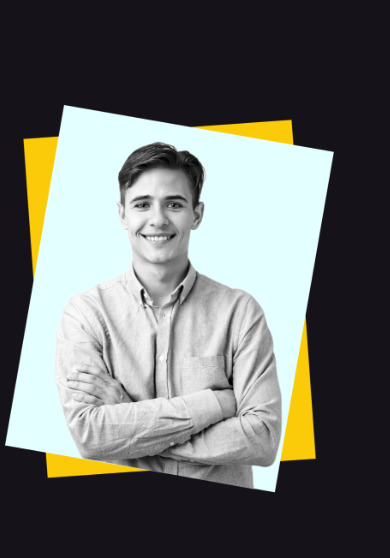
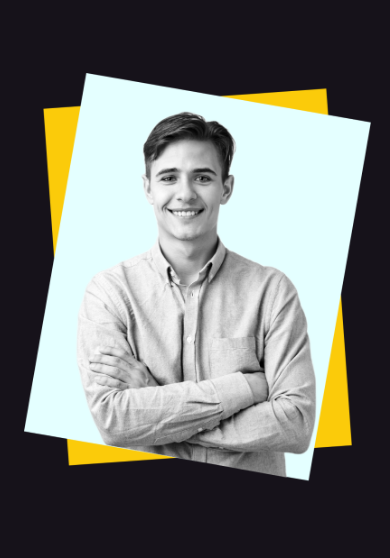
Before and after one commit to iroid2/black-theme-portfolio, a plain HTML site: page index.html in a window 390 px wide. Shown: the part 87-645 px from the top of the page. Drawn offline with nearby package versions, Linux system fonts and the light colour scheme.

Commit message:
sized on the work right image

```diff
--- a/_conctact.scss
+++ b/_conctact.scss
@@ -35,6 +35,8 @@
             flex-direction: column;
             @media(max-width:768px){
                 width: 100%;
+                padding: .1rem .5rem;
+                background-color: red;
             }
             .title{
                 .line{
@@ -59,6 +61,8 @@
                 .numb{
                     margin-top: 2rem;
                     gap: 1.2rem;
+                    @media(max-width:768px){
+                        gap: .5rem;
                     i{
                         font-size: 1.1rem;
                         color: rgb(89,6,150);
@@ -152,4 +156,4 @@
         }
     }
 
-}
+}}
--- a/style.scss
+++ b/style.scss
@@ -150,6 +150,7 @@ body{
             @media(max-width:768px){
                 width: 100%;
                 order: 2;
+                padding-left: 1rem;
                 padding-top: 3rem;
             }
             i{
@@ -173,12 +174,12 @@ body{
             @media(max-width:768px),(max-width: 200px){
                 order: 1;
                 width: 100%;
-                padding-left: .3rem ;
-                padding-top: 10rem;
+                padding-left: 1.5rem ;
+                padding-top: 8rem;
             }
             img{
                 @media(max-width:768px),(max-width: 200px){
-                    width: 90%;
+                    width: 100%;
                 }
                 width: 78%;
             }
```
Also changed, not shown: style.css, 1 other file.
